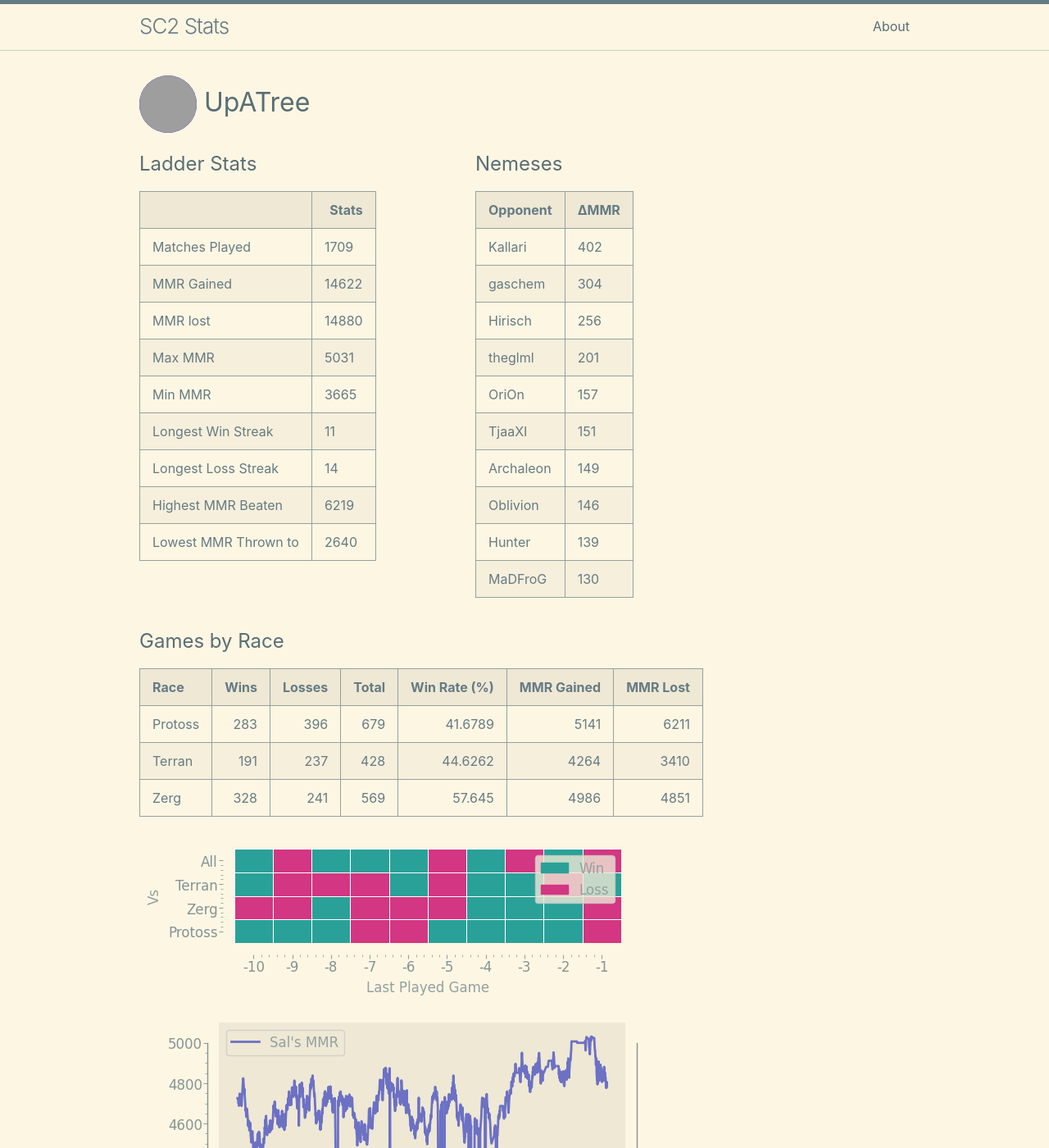
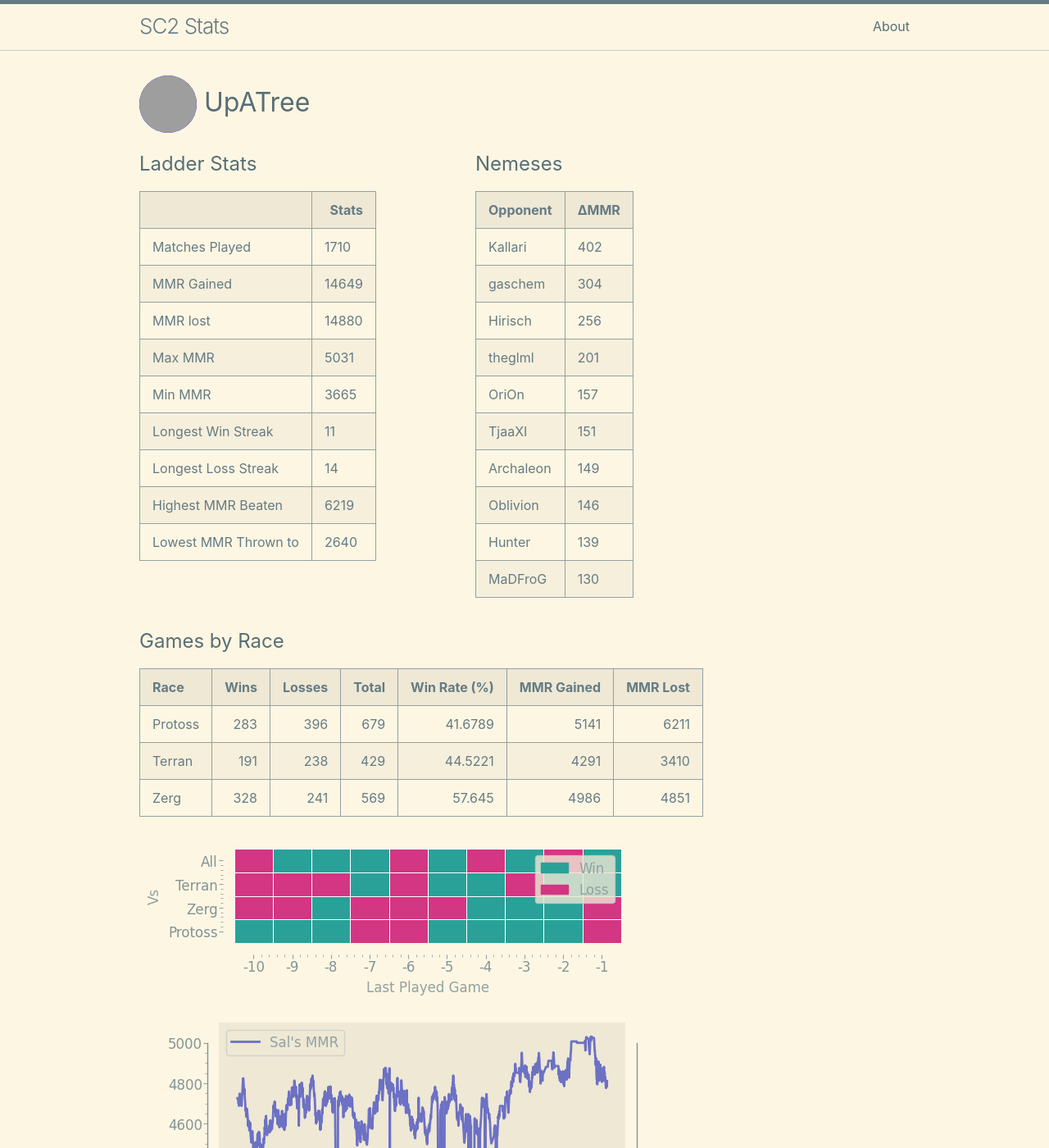
Before and after one commit to kylermurphy/UpATree, a Jekyll site: the page built from docs/index.md, in a window 1280 px wide and 1400 px high. Shown: the whole window at 82% size. Built offline with Jekyll 4.4.1, drawn with Linux system fonts in a browser that asks for light colours; grey boxes are pictures that could not be loaded.

Commit message:
running on push

```diff
--- a/docs/index.md
+++ b/docs/index.md
@@ -18,11 +18,11 @@ layout: home
   <tbody>
     <tr>
       <td>Matches Played</td>
-      <td>1709</td>
+      <td>1710</td>
     </tr>
     <tr>
       <td>MMR Gained</td>
-      <td>14622</td>
+      <td>14649</td>
     </tr>
     <tr>
       <td>MMR lost</td>
@@ -115,7 +115,7 @@ layout: home
 | Race    |   Wins |   Losses |   Total |   Win Rate (%) |   MMR Gained |   MMR Lost |
 |:--------|-------:|---------:|--------:|---------------:|-------------:|-----------:|
 | Protoss |    283 |      396 |     679 |        41.6789 |         5141 |       6211 |
-| Terran  |    191 |      237 |     428 |        44.6262 |         4264 |       3410 |
+| Terran  |    191 |      238 |     429 |        44.5221 |         4291 |       3410 |
 | Zerg    |    328 |      241 |     569 |        57.645  |         4986 |       4851 |
 
 ![Games by Race](./assets/gm_hist.png)
--- a/log.txt
+++ b/log.txt
@@ -805,3 +805,4 @@ Writing a log file 2025-04-02 19:31:54.
 Writing a log file 2025-04-02 19:48:14.
 Writing a log file 2025-04-02 20:25:38.
 Writing a log file 2025-04-02 20:47:49.
+Writing a log file 2025-04-02 21:21:29.
```
Also changed, not shown: docs/assets/MMR.png, docs/assets/daily.png, docs/assets/gm_hist.png, docs/assets/r_wrt.png, 1 other file.
